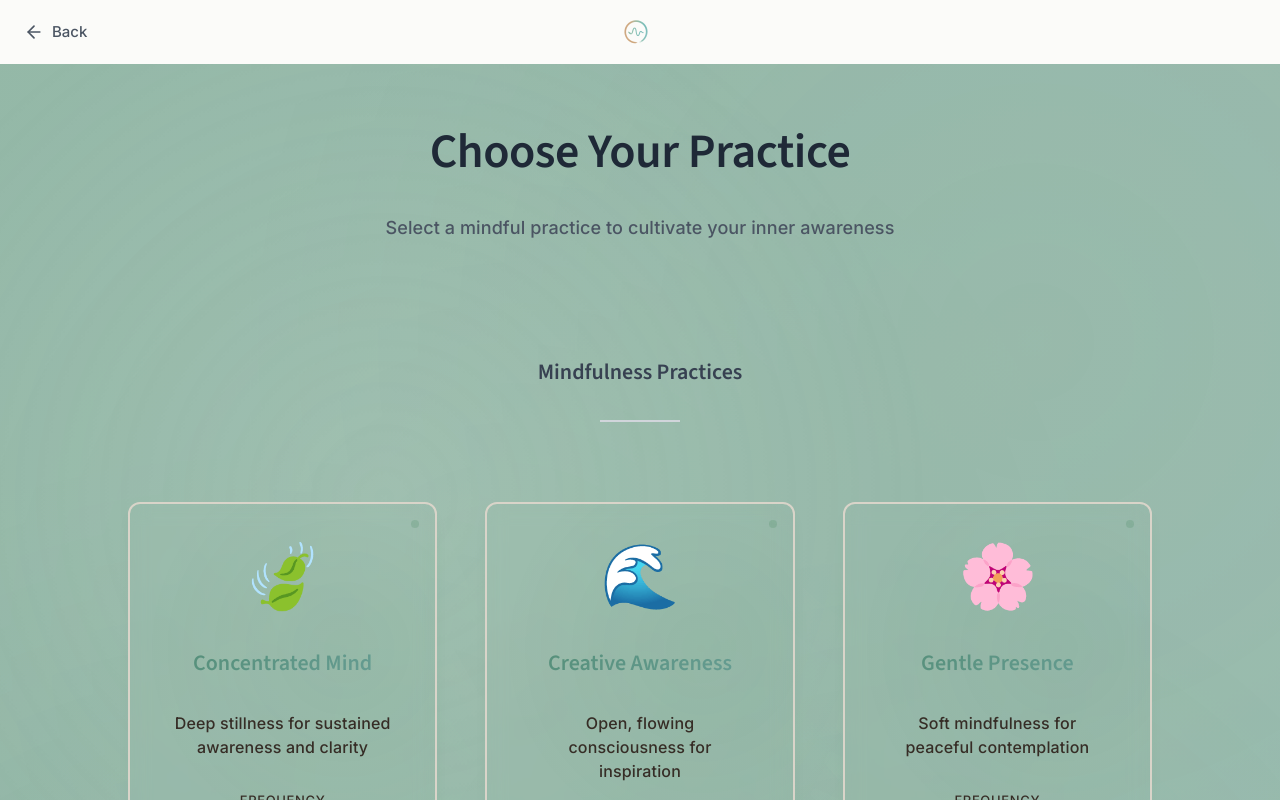
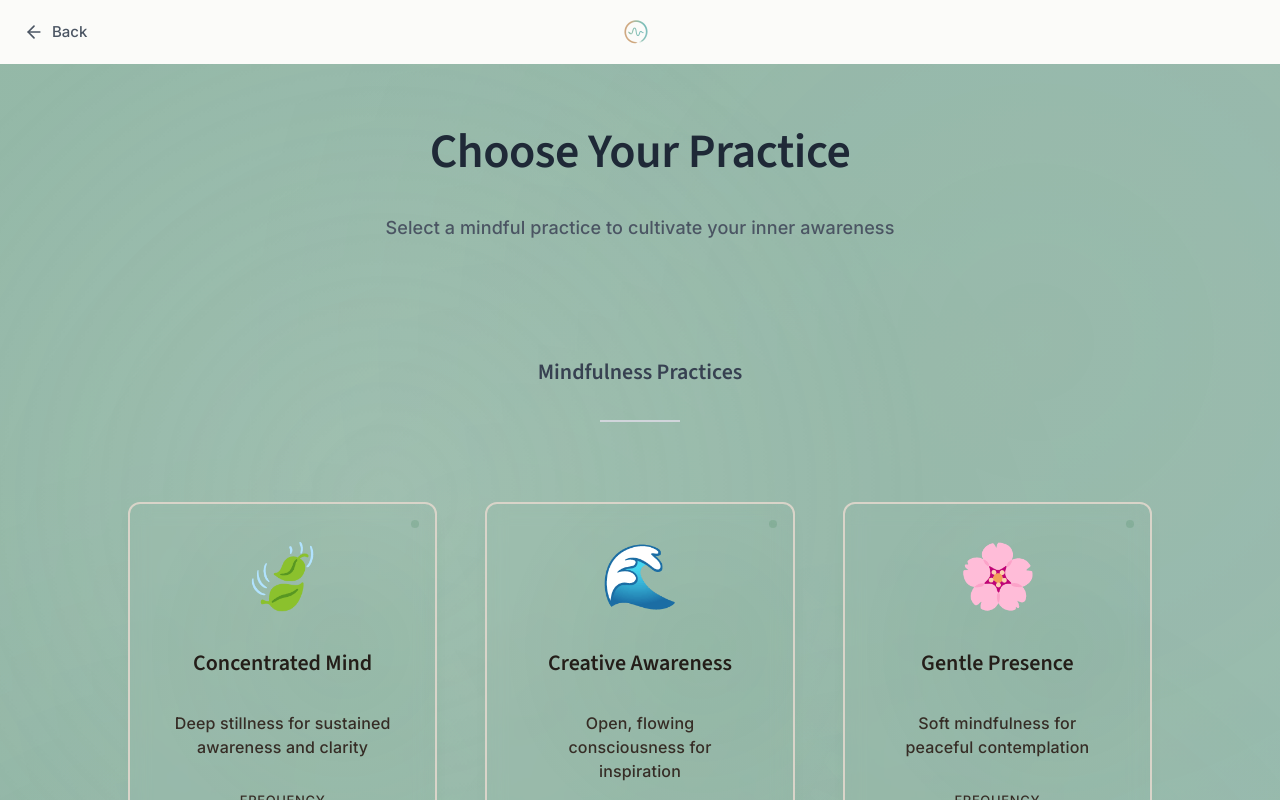
Before and after one commit to Sudhanshugtm/binaural-beats-app, a Next.js app: page /player in a window 1280 px wide. Both pictures are taken after a click on the button "Skip onboarding". Shown: the top 800 px of the page. Built offline with nearby package versions, Linux system fonts and the light colour scheme.

Commit message:
Improve text contrast on player cards

```diff
--- a/components/ProductivityBinauralPlayer.tsx
+++ b/components/ProductivityBinauralPlayer.tsx
@@ -500,7 +500,7 @@ export default function ProductivityBinauralPlayer() {
                       </div>
 
                       {/* Enhanced title with gradient text */}
-                      <h3 className="font-heading font-semibold text-fluid-lg mb-4 sm:mb-6 tracking-wide leading-tight gradient-text-premium">
+                      <h3 className="font-heading font-semibold text-fluid-lg mb-4 sm:mb-6 tracking-wide leading-tight text-foreground">
                         {mode.name}
                       </h3>
 
@@ -514,7 +514,7 @@ export default function ProductivityBinauralPlayer() {
                         <div className="text-xs text-muted-foreground font-medium mb-2 tracking-wider uppercase">
                           Frequency
                         </div>
-                        <div className="text-lg font-mono font-semibold text-primary tracking-wide">
+                        <div className="text-lg font-mono font-semibold text-foreground tracking-wide">
                           {mode.frequency} Hz
                         </div>
                       </div>
--- a/components/frequency-presets.tsx
+++ b/components/frequency-presets.tsx
@@ -39,7 +39,7 @@ export function FrequencyPresets({ onSelectPreset, currentPreset }: FrequencyPre
           >
             <span className="font-bold text-left w-full mb-1">{preset.name}</span>
             <span className="text-xs sm:text-sm text-muted-foreground truncate w-full text-left leading-relaxed">{preset.description}</span>
-            <span className="text-xs font-mono text-primary mt-1 opacity-75">{preset.beatFrequency} Hz</span>
+            <span className="text-xs font-mono text-foreground mt-1">{preset.beatFrequency} Hz</span>
           </Button>
         ))}
       </div>
```
